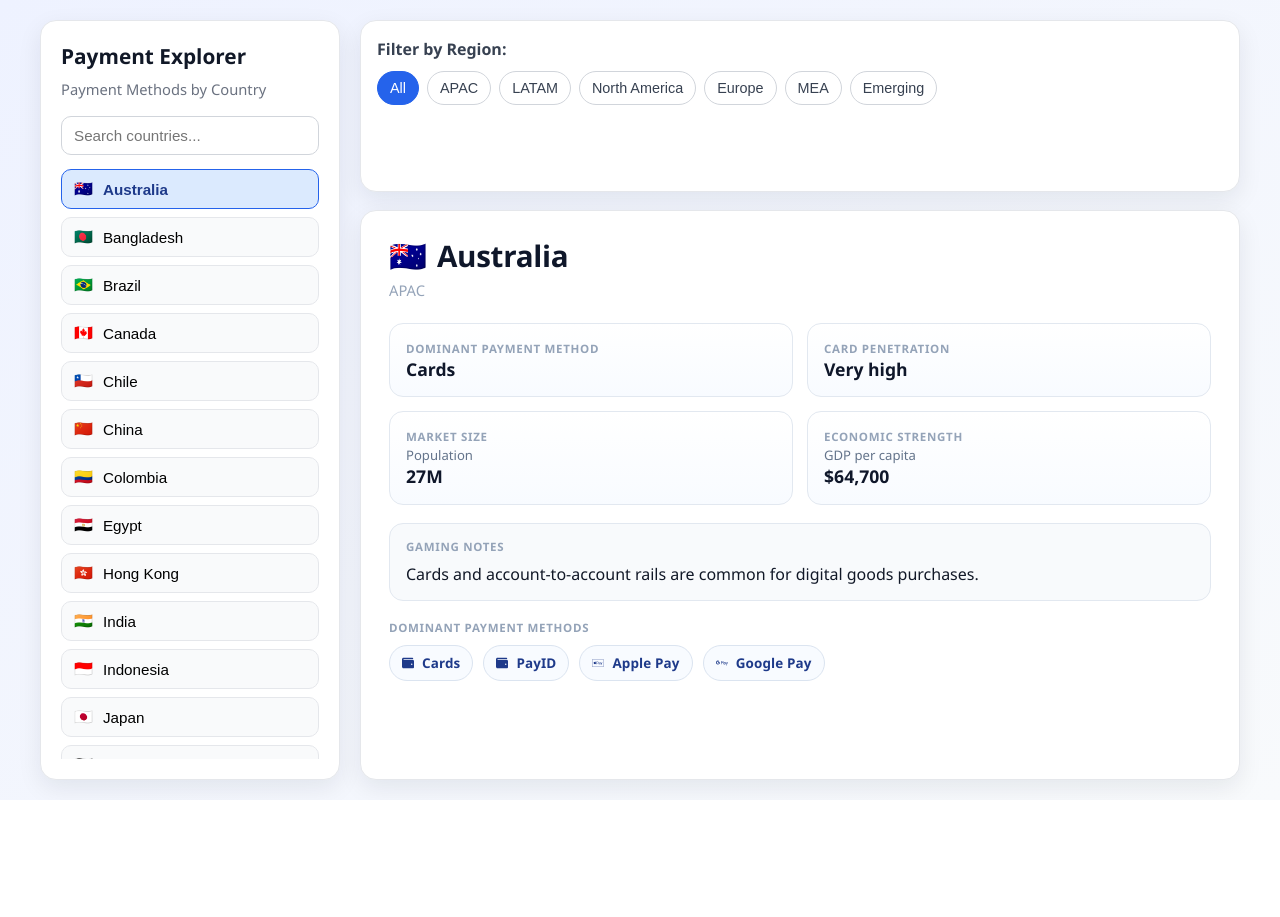
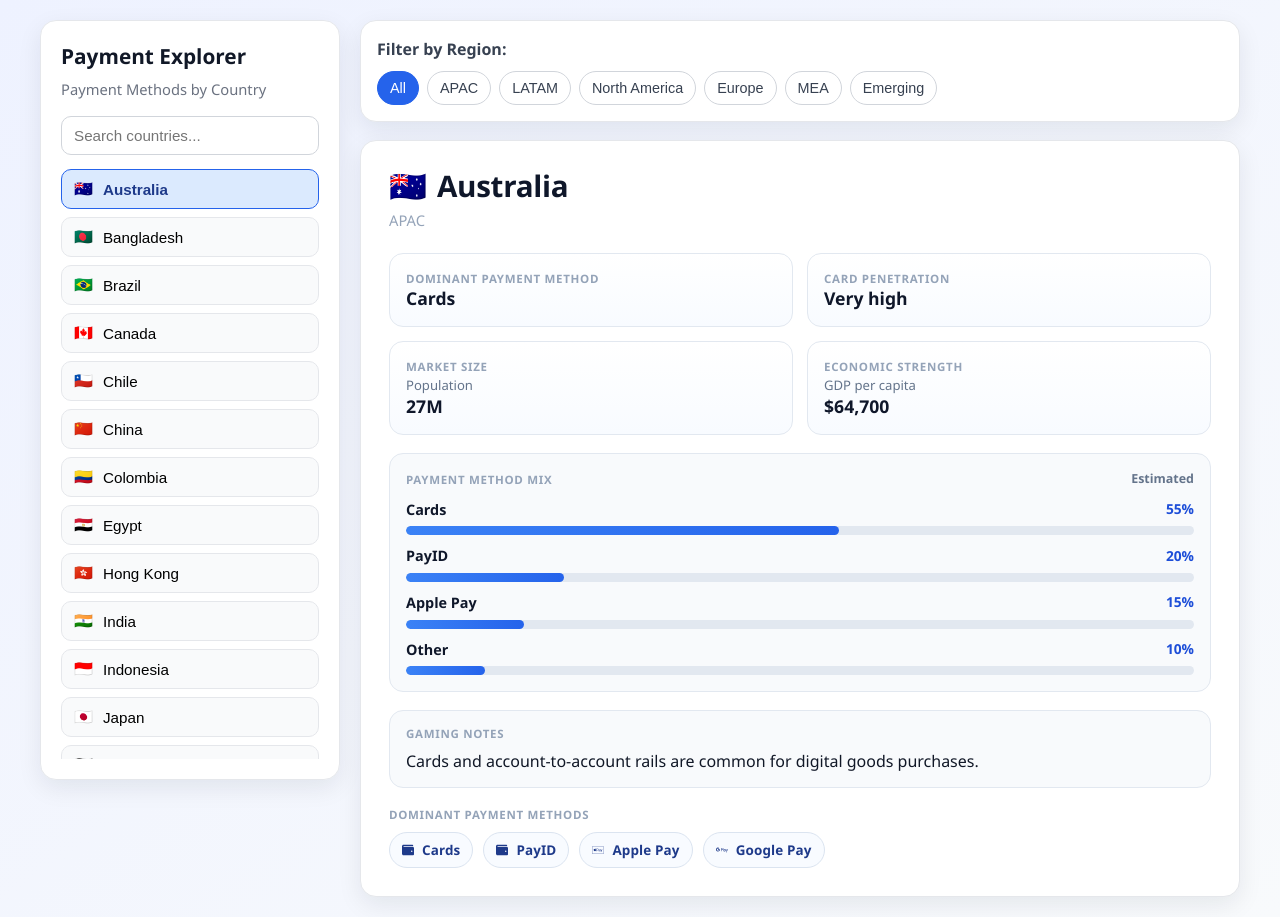
Before and after one commit to shauntoh/payment-methods-by-country-explorer, a React (Vite) app: page / in a window 1280 px wide. Before the commit the page ends 800 px from the top, so only its background shows below. Built offline with nearby package versions, Linux system fonts and the light colour scheme; the HTML template or start-up script is replaced by a standard one.

Commit message:
Add estimated payment method mix section

```diff
--- a/src/components/CountryDetails.jsx
+++ b/src/components/CountryDetails.jsx
@@ -56,6 +56,27 @@
         </div>
       </div>
 
+      <div className="payment-mix">
+        <div className="payment-mix-header">
+          <p className="label">Payment Method Mix</p>
+          <span className="mix-estimated">Estimated</span>
+        </div>
+
+        <div className="payment-mix-list">
+          {(country.payment_share || []).map((item) => (
+            <div key={item.method} className="mix-row">
+              <div className="mix-row-top">
+                <span className="mix-method">{item.method}</span>
+                <span className="mix-share">{item.share}%</span>
+              </div>
+              <div className="mix-track" role="presentation">
+                <div className="mix-fill" style={{ width: `${item.share}%` }} />
+              </div>
+            </div>
+          ))}
+        </div>
+      </div>
+
       <div className="gaming-notes">
         <p className="label">Gaming Notes</p>
         <p>{country.gamingNotes}</p>
--- a/src/data/paymentsData.js
+++ b/src/data/paymentsData.js
@@ -10,6 +10,7 @@
     dominantPaymentMethod: "Cards",
     dominant_methods: ["Cards", "PayID", "Apple Pay", "Google Pay"],
     dominantMethods: ["Cards", "PayID", "Apple Pay", "Google Pay"],
+    payment_share: [{ method: "Cards", share: 55 }, { method: "PayID", share: 20 }, { method: "Apple Pay", share: 15 }, { method: "Other", share: 10 }],
     card_penetration: "Very high",
     cardPenetration: "Very high",
     gaming_notes: "Cards and account-to-account rails are common for digital goods purchases.",
@@ -28,6 +29,7 @@
     dominantPaymentMethod: "Wallets",
     dominant_methods: ["bKash", "Nagad", "Cards"],
     dominantMethods: ["bKash", "Nagad", "Cards"],
+    payment_share: [{ method: "bKash", share: 50 }, { method: "Nagad", share: 25 }, { method: "Cards", share: 15 }, { method: "Other", share: 10 }],
     card_penetration: "Low",
     cardPenetration: "Low",
     gaming_notes: "Mobile wallets lead in top-ups and low-ticket digital purchases.",
@@ -46,6 +48,7 @@
     dominantPaymentMethod: "Pix",
     dominant_methods: ["Pix", "Cards", "Boleto"],
     dominantMethods: ["Pix", "Cards", "Boleto"],
+    payment_share: [{ method: "Pix", share: 45 }, { method: "Cards", share: 40 }, { method: "Boleto", share: 10 }, { method: "Other", share: 5 }],
     card_penetration: "Medium to high",
     cardPenetration: "Medium to high",
     gaming_notes: "Pix enables fast deposits and withdrawals for gaming and digital commerce.",
@@ -64,6 +67,7 @@
     dominantPaymentMethod: "Cards",
     dominant_methods: ["Cards", "Interac", "PayPal", "Apple Pay"],
     dominantMethods: ["Cards", "Interac", "PayPal", "Apple Pay"],
+    payment_share: [{ method: "Cards", share: 55 }, { method: "Interac", share: 20 }, { method: "PayPal", share: 15 }, { method: "Other", share: 10 }],
     card_penetration: "Very high",
     cardPenetration: "Very high",
     gaming_notes: "Cards dominate while Interac supports trusted local bank-linked payments.",
@@ -82,6 +86,7 @@
     dominantPaymentMethod: "Cards",
     dominant_methods: ["Cards", "WebPay"],
     dominantMethods: ["Cards", "WebPay"],
+    payment_share: [{ method: "Cards", share: 65 }, { method: "WebPay", share: 20 }, { method: "Other", share: 15 }],
     card_penetration: "High",
     cardPenetration: "High",
     gaming_notes: "Card rails with local acquiring options are common for online spending.",
@@ -100,6 +105,7 @@
     dominantPaymentMethod: "Wallets",
     dominant_methods: ["Alipay", "WeChat Pay"],
     dominantMethods: ["Alipay", "WeChat Pay"],
+    payment_share: [{ method: "Alipay", share: 45 }, { method: "WeChat Pay", share: 45 }, { method: "Other", share: 10 }],
     card_penetration: "Medium",
     cardPenetration: "Medium",
     gaming_notes: "Super-app wallets drive the majority of digital consumer payment activity.",
@@ -118,6 +124,7 @@
     dominantPaymentMethod: "Cash Vouchers",
     dominant_methods: ["Efecty", "Baloto", "Cards"],
     dominantMethods: ["Efecty", "Baloto", "Cards"],
+    payment_share: [{ method: "Efecty", share: 35 }, { method: "Cards", share: 35 }, { method: "Baloto", share: 20 }, { method: "Other", share: 10 }],
     card_penetration: "Medium",
     cardPenetration: "Medium",
     gaming_notes: "Voucher-based methods remain important for cash-preferring users.",
@@ -136,6 +143,7 @@
     dominantPaymentMethod: "Wallets",
     dominant_methods: ["Fawry", "Vodafone Cash", "Cards"],
     dominantMethods: ["Fawry", "Vodafone Cash", "Cards"],
+    payment_share: [{ method: "Fawry", share: 40 }, { method: "Vodafone Cash", share: 25 }, { method: "Cards", share: 20 }, { method: "Other", share: 15 }],
     card_penetration: "Low to medium",
     cardPenetration: "Low to medium",
     gaming_notes: "Cash-in and wallet ecosystems are key for broad payment access.",
@@ -154,6 +162,7 @@
     dominantPaymentMethod: "Cards",
     dominant_methods: ["Cards", "FPS", "AlipayHK", "WeChat Pay"],
     dominantMethods: ["Cards", "FPS", "AlipayHK", "WeChat Pay"],
+    payment_share: [{ method: "Cards", share: 50 }, { method: "FPS", share: 20 }, { method: "AlipayHK", share: 15 }, { method: "Other", share: 15 }],
     card_penetration: "Very high",
     cardPenetration: "Very high",
     gaming_notes: "Cards and FPS coexist with wallet rails for frictionless checkouts.",
@@ -172,6 +181,7 @@
     dominantPaymentMethod: "UPI",
     dominant_methods: ["UPI", "Paytm", "PhonePe", "Cards"],
     dominantMethods: ["UPI", "Paytm", "PhonePe", "Cards"],
+    payment_share: [{ method: "UPI", share: 55 }, { method: "Cards", share: 20 }, { method: "Paytm", share: 10 }, { method: "Other", share: 15 }],
     card_penetration: "Medium",
     cardPenetration: "Medium",
     gaming_notes: "UPI dominates real-time transactions in digital goods and gaming.",
@@ -190,6 +200,7 @@
     dominantPaymentMethod: "E-Wallets",
     dominant_methods: ["GoPay", "OVO", "Dana", "ShopeePay", "Cards"],
     dominantMethods: ["GoPay", "OVO", "Dana", "ShopeePay", "Cards"],
+    payment_share: [{ method: "GoPay", share: 25 }, { method: "OVO", share: 20 }, { method: "Dana", share: 20 }, { method: "Other", share: 35 }],
     card_penetration: "Low to medium",
     cardPenetration: "Low to medium",
     gaming_notes: "Wallet ecosystems support frequent low-value purchases and top-ups.",
@@ -208,6 +219,7 @@
     dominantPaymentMethod: "Cards",
     dominant_methods: ["Cards", "Konbini", "PayPay"],
     dominantMethods: ["Cards", "Konbini", "PayPay"],
+    payment_share: [{ method: "Cards", share: 55 }, { method: "Konbini", share: 20 }, { method: "PayPay", share: 15 }, { method: "Other", share: 10 }],
     card_penetration: "High",
     cardPenetration: "High",
     gaming_notes: "Cards remain central, with convenience-store payments still relevant.",
@@ -226,6 +238,7 @@
     dominantPaymentMethod: "Mobile Money",
     dominant_methods: ["M-Pesa", "Cards"],
     dominantMethods: ["M-Pesa", "Cards"],
+    payment_share: [{ method: "M-Pesa", share: 70 }, { method: "Cards", share: 15 }, { method: "Other", share: 15 }],
     card_penetration: "Low",
     cardPenetration: "Low",
     gaming_notes: "Mobile money rails are critical for reach in everyday digital payments.",
@@ -244,6 +257,7 @@
     dominantPaymentMethod: "Cards",
     dominant_methods: ["Cards", "KakaoPay", "NaverPay", "Samsung Pay"],
     dominantMethods: ["Cards", "KakaoPay", "NaverPay", "Samsung Pay"],
+    payment_share: [{ method: "Cards", share: 60 }, { method: "KakaoPay", share: 15 }, { method: "NaverPay", share: 10 }, { method: "Other", share: 15 }],
     card_penetration: "Very high",
     cardPenetration: "Very high",
     gaming_notes: "High card usage with strong local wallet and super-app payment penetration.",
@@ -262,6 +276,7 @@
     dominantPaymentMethod: "E-Wallets",
     dominant_methods: ["Touch n Go", "GrabPay", "FPX", "Cards"],
     dominantMethods: ["Touch n Go", "GrabPay", "FPX", "Cards"],
+    payment_share: [{ method: "Touch n Go", share: 25 }, { method: "FPX", share: 25 }, { method: "Cards", share: 25 }, { method: "Other", share: 25 }],
     card_penetration: "Medium",
     cardPenetration: "Medium",
     gaming_notes: "Wallets and online banking rails are common for e-commerce and gaming.",
@@ -280,6 +295,7 @@
     dominantPaymentMethod: "Cards",
     dominant_methods: ["Cards", "OXXO", "SPEI"],
     dominantMethods: ["Cards", "OXXO", "SPEI"],
+    payment_share: [{ method: "Cards", share: 50 }, { method: "OXXO", share: 25 }, { method: "SPEI", share: 15 }, { method: "Other", share: 10 }],
     card_penetration: "Medium",
     cardPenetration: "Medium",
     gaming_notes: "Cards lead online while OXXO and SPEI support broader conversion.",
@@ -298,6 +314,7 @@
     dominantPaymentMethod: "Cards",
     dominant_methods: ["Cards", "POLi", "Apple Pay"],
     dominantMethods: ["Cards", "POLi", "Apple Pay"],
+    payment_share: [{ method: "Cards", share: 65 }, { method: "POLi", share: 15 }, { method: "Apple Pay", share: 10 }, { method: "Other", share: 10 }],
     card_penetration: "Very high",
     cardPenetration: "Very high",
     gaming_notes: "Cards dominate with local online banking options used for account funding.",
@@ -316,6 +333,7 @@
     dominantPaymentMethod: "Wallets",
     dominant_methods: ["Easypaisa", "JazzCash", "Cards"],
     dominantMethods: ["Easypaisa", "JazzCash", "Cards"],
+    payment_share: [{ method: "Easypaisa", share: 35 }, { method: "JazzCash", share: 30 }, { method: "Cards", share: 15 }, { method: "Other", share: 20 }],
     card_penetration: "Low",
     cardPenetration: "Low",
     gaming_notes: "Wallet-led rails support digital goods access for under-carded segments.",
@@ -334,6 +352,7 @@
     dominantPaymentMethod: "E-Wallets",
     dominant_methods: ["GCash", "Maya", "Cards"],
     dominantMethods: ["GCash", "Maya", "Cards"],
+    payment_share: [{ method: "GCash", share: 40 }, { method: "Maya", share: 20 }, { method: "Cards", share: 20 }, { method: "Other", share: 20 }],
     card_penetration: "Low to medium",
     cardPenetration: "Low to medium",
     gaming_notes: "E-wallets are widely used for top-ups and digital entertainment spend.",
@@ -352,6 +371,7 @@
     dominantPaymentMethod: "Cards",
     dominant_methods: ["Cards", "PayNow", "GrabPay", "Apple Pay", "Google Pay"],
     dominantMethods: ["Cards", "PayNow", "GrabPay", "Apple Pay", "Google Pay"],
+    payment_share: [{ method: "Cards", share: 35 }, { method: "PayNow", share: 25 }, { method: "GrabPay", share: 15 }, { method: "Other", share: 25 }],
     card_penetration: "Very high",
     cardPenetration: "Very high",
     gaming_notes: "Cards and real-time bank transfer rails support high digital payment adoption.",
@@ -370,6 +390,7 @@
     dominantPaymentMethod: "Cards",
     dominant_methods: ["Cards", "Instant EFT", "SnapScan"],
     dominantMethods: ["Cards", "Instant EFT", "SnapScan"],
+    payment_share: [{ method: "Cards", share: 55 }, { method: "Instant EFT", share: 20 }, { method: "SnapScan", share: 10 }, { method: "Other", share: 15 }],
     card_penetration: "Medium",
     cardPenetration: "Medium",
     gaming_notes: "Cards and instant EFT rails are common for online merchant collections.",
@@ -388,6 +409,7 @@
     dominantPaymentMethod: "Cards",
     dominant_methods: ["Cards", "Line Pay", "JKoPay"],
     dominantMethods: ["Cards", "Line Pay", "JKoPay"],
+    payment_share: [{ method: "Cards", share: 60 }, { method: "Line Pay", share: 20 }, { method: "JKoPay", share: 10 }, { method: "Other", share: 10 }],
     card_penetration: "High",
     cardPenetration: "High",
     gaming_notes: "Cards remain core with strong local wallet activity in mobile commerce.",
@@ -406,6 +428,7 @@
     dominantPaymentMethod: "Bank Transfers",
     dominant_methods: ["PromptPay", "TrueMoney", "Cards"],
     dominantMethods: ["PromptPay", "TrueMoney", "Cards"],
+    payment_share: [{ method: "PromptPay", share: 35 }, { method: "Cards", share: 25 }, { method: "TrueMoney", share: 20 }, { method: "Other", share: 20 }],
     card_penetration: "Medium",
     cardPenetration: "Medium",
     gaming_notes: "PromptPay has high usage for instant account-to-account payments.",
@@ -424,6 +447,7 @@
     dominantPaymentMethod: "Cards",
     dominant_methods: ["Cards", "Papara", "Bank Transfer"],
     dominantMethods: ["Cards", "Papara", "Bank Transfer"],
+    payment_share: [{ method: "Cards", share: 55 }, { method: "Papara", share: 15 }, { method: "Bank Transfer", share: 15 }, { method: "Other", share: 15 }],
     card_penetration: "Medium to high",
     cardPenetration: "Medium to high",
     gaming_notes: "Card rails and local wallet/bank transfer options support gaming spend.",
@@ -442,6 +466,7 @@
     dominantPaymentMethod: "Cards",
     dominant_methods: ["Cards", "PayPal", "Apple Pay", "Google Pay"],
     dominantMethods: ["Cards", "PayPal", "Apple Pay", "Google Pay"],
+    payment_share: [{ method: "Cards", share: 50 }, { method: "PayPal", share: 20 }, { method: "Apple Pay", share: 10 }, { method: "Other", share: 20 }],
     card_penetration: "Very high",
     cardPenetration: "Very high",
     gaming_notes: "Cards remain dominant with strong wallet usage in mobile checkout.",
@@ -460,6 +485,7 @@
     dominantPaymentMethod: "E-Wallets",
     dominant_methods: ["MoMo", "ZaloPay", "VNPay", "Cards"],
     dominantMethods: ["MoMo", "ZaloPay", "VNPay", "Cards"],
+    payment_share: [{ method: "MoMo", share: 30 }, { method: "VNPay", share: 20 }, { method: "ZaloPay", share: 15 }, { method: "Other", share: 35 }],
     card_penetration: "Low to medium",
     cardPenetration: "Low to medium",
     gaming_notes: "E-wallet and QR-based rails are common for digital marketplace payments.",
--- a/src/index.css
+++ b/src/index.css
@@ -220,6 +220,73 @@
   margin: 0;
 }
 
+.payment-mix {
+  margin-bottom: 18px;
+  padding: 16px;
+  border-radius: 14px;
+  background: #f8fafc;
+  border: 1px solid #e2e8f0;
+}
+
+.payment-mix-header {
+  display: flex;
+  align-items: center;
+  justify-content: space-between;
+  margin-bottom: 10px;
+}
+
+.payment-mix-header .label {
+  margin: 0;
+}
+
+.mix-estimated {
+  font-size: 0.78rem;
+  color: #64748b;
+  font-weight: 600;
+}
+
+.payment-mix-list {
+  display: grid;
+  gap: 10px;
+}
+
+.mix-row {
+  display: grid;
+  gap: 6px;
+}
+
+.mix-row-top {
+  display: flex;
+  align-items: center;
+  justify-content: space-between;
+  gap: 12px;
+}
+
+.mix-method {
+  font-size: 0.9rem;
+  font-weight: 600;
+  color: #0f172a;
+}
+
+.mix-share {
+  font-size: 0.86rem;
+  font-weight: 700;
+  color: #1d4ed8;
+}
+
+.mix-track {
+  width: 100%;
+  height: 9px;
+  background: #e2e8f0;
+  border-radius: 999px;
+  overflow: hidden;
+}
+
+.mix-fill {
+  height: 100%;
+  background: linear-gradient(90deg, #3b82f6, #2563eb);
+  border-radius: 999px;
+}
 .gaming-notes {
   margin-bottom: 18px;
   padding: 14px 16px;
```
